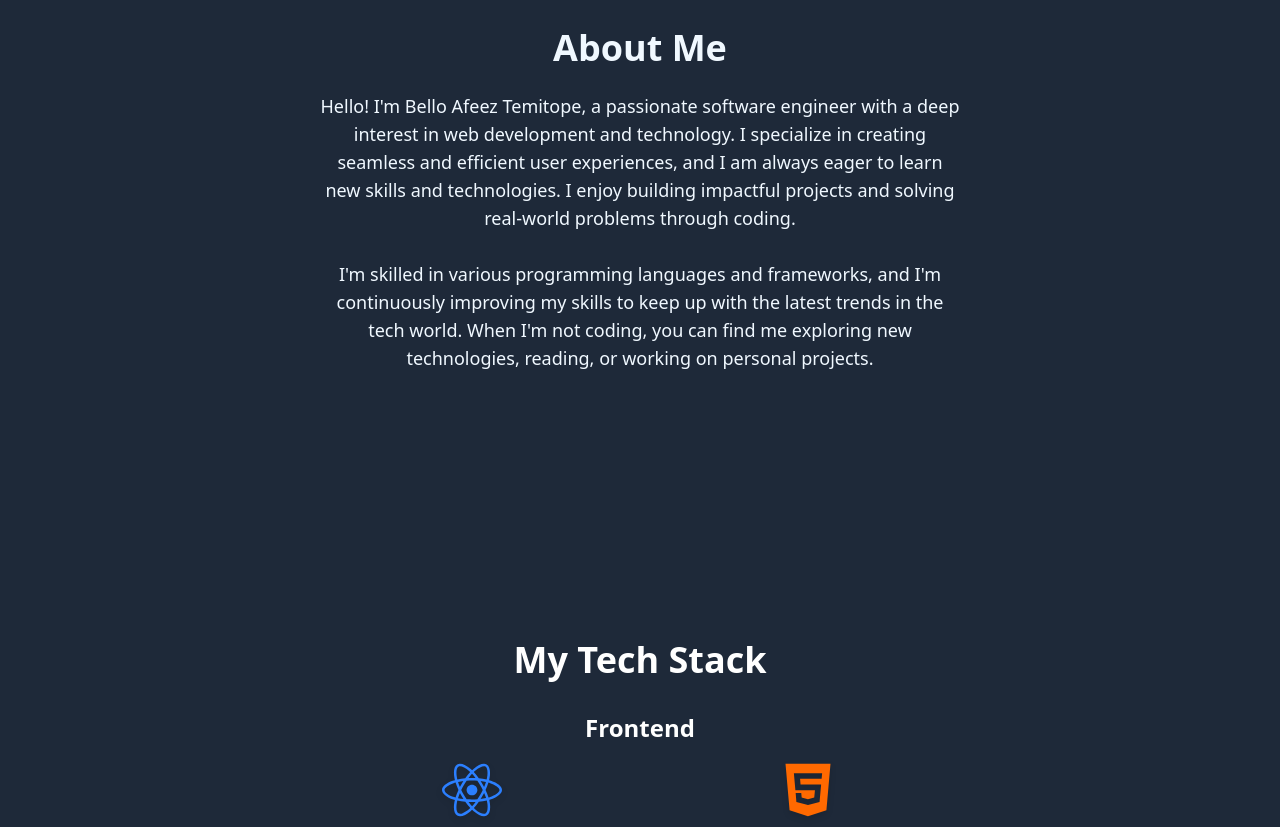
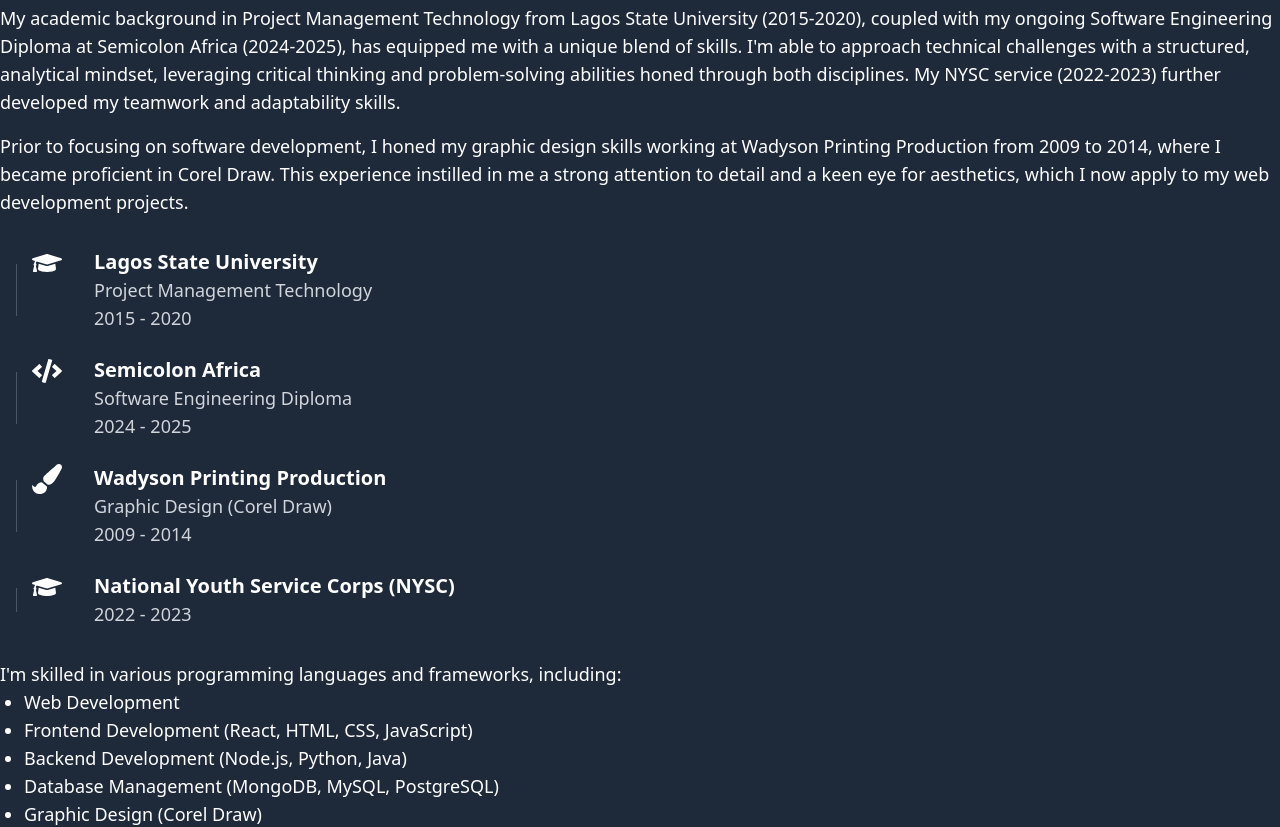
Before and after one commit to AfeezTemitope/Portfolioo, a React (Vite) app: page / in a window 1280 px wide. Shown: the part 1000-1827 px from the top of the page. Built offline with nearby package versions, Linux system fonts and the light colour scheme.

Commit message:
added education background to the div

```diff
--- a/src/App.tsx
+++ b/src/App.tsx
@@ -11,11 +11,9 @@ function App() {
     return (
         <div className="flex flex-col min-h-screen bg-gray-800 text-aliceblue">
             <NavBar />
-            <div >
-                {/*<div className="flex flex-col md:flex-row space-y-10 md:space-y-0 md:space-x-14 py-16 shadow-md items-center justify-center min-h-screen">*/}
-                    <Header />
-                    <AboutMe />
-                {/*</div>*/}
+            <div className="container mx-auto px-4 md:px-0"> {/* Added responsive container */}
+                <Header />
+                <AboutMe />
                 <Stack />
                 <Project />
             </div>
--- a/src/components/AboutMe.tsx
+++ b/src/components/AboutMe.tsx
@@ -1,57 +1,95 @@
-
-import { motion } from "framer-motion";
-import { useInView } from "react-intersection-observer";
+import { FaGraduationCap, FaCode, FaPaintBrush } from "react-icons/fa";
 
 const AboutMe = () => {
-    const { ref, inView } = useInView({ threshold: 0.5 });
-
-    const containerVariants = {
-        hidden: {},
-        visible: { transition: { staggerChildren: 0.3 } },
-    };
-
-    const headingVariants = {
-        hidden: { opacity: 0, y: -20 },
-        visible: { opacity: 1, y: 0, transition: { duration: 0.8, ease: "easeInOut" } },
-    };
-
-    const paragraphVariants = {
-        hidden: { opacity: 0, y: 20 },
-        visible: { opacity: 1, y: 0, transition: { duration: 0.8, ease: "easeInOut" } },
-    };
+    const educationData = [
+        {
+            icon: <FaGraduationCap className="text-3xl mr-4 text-white" />,
+            title: "Lagos State University",
+            subtitle: "Project Management Technology",
+            date: "2015 - 2020",
+        },
+        {
+            icon: <FaCode className="text-3xl mr-4 text-white" />,
+            title: "Semicolon Africa",
+            subtitle: "Software Engineering Diploma",
+            date: "2024 - 2025",
+        },
+        {
+            icon: <FaPaintBrush className="text-3xl mr-4 text-white" />,
+            title: "Wadyson Printing Production",
+            subtitle: "Graphic Design (Corel Draw)",
+            date: "2009 - 2014",
+        },
+        {
+            icon: <FaGraduationCap className="text-3xl mr-4 text-white" />,
+            title: "National Youth Service Corps (NYSC)",
+            subtitle: "",
+            date: "2022 - 2023",
+        },
+    ];
 
     return (
-        <motion.div
+        <div
             id="about"
-            className="flex flex-col justify-center items-center relative py-4 min-h-screen"
-            ref={ref}
-            variants={containerVariants}
-            initial="hidden"
-            animate={inView ? "visible" : "hidden"}
+            className="flex flex-col justify-center items-center relative py-10 min-h-screen bg-gray-800 text-white px-4 md:px-0"
         >
-            <motion.h2
+            <h2
                 className="text-4xl font-bold text-center mb-6"
-                variants={headingVariants}
             >
                 About Me
-            </motion.h2>
-            <motion.p
-                className="text-lg max-w-2xl text-center px-4"
-                variants={paragraphVariants}
-            >
+            </h2>
+            <div className="container mx-auto px-4 md:px-0">
+                <p className="text-lg mb-4">
                     Hello! I'm Bello Afeez Temitope, a passionate software engineer with a
                     deep interest in web development and technology. I specialize in
                     creating seamless and efficient user experiences, and I am always
                     eager to learn new skills and technologies. I enjoy building
                     impactful projects and solving real-world problems through coding.
-                <br />
-                <br />
-                I'm skilled in various programming languages and frameworks, and I'm
-                continuously improving my skills to keep up with the latest trends in
-                the tech world. When I'm not coding, you can find me exploring new
+                </p>
+
+                <p className="text-lg mb-4">
+                    My academic background in Project Management Technology from Lagos State University (2015-2020), coupled with my ongoing Software Engineering Diploma at Semicolon Africa (2024-2025), has equipped me with a unique blend of skills.  I'm able to approach technical challenges with a structured, analytical mindset, leveraging critical thinking and problem-solving abilities honed through both disciplines.  My NYSC service (2022-2023) further developed my teamwork and adaptability skills.
+                </p>
+
+                <p className="text-lg mb-4">
+                    Prior to focusing on software development, I honed my graphic design skills working at Wadyson Printing Production from 2009 to 2014, where I became proficient in Corel Draw. This experience instilled in me a strong attention to detail and a keen eye for aesthetics, which I now apply to my web development projects.
+                </p>
+
+                <div className="mt-8 relative">
+                    {educationData.map((item, index) => (
+                        <div
+                            key={index}
+                            className="flex items-start mb-6 relative pl-8"
+                        >
+                            <div className="absolute top-4 bottom-4 left-4 w-px bg-gray-600"></div>
+                            {item.icon}
+                            <div className="ml-4">
+                                <h3 className="text-xl font-semibold">{item.title}</h3>
+                                <p className="text-lg text-gray-300">{item.subtitle}</p>
+                                <p className="text-lg text-gray-300">{item.date}</p>
+                            </div>
+                        </div>
+                    ))}
+                </div>
+
+                <p className="text-lg mt-8">
+                    I'm skilled in various programming languages and frameworks, including:
+                </p>
+                <ul className="list-disc pl-6 text-lg mb-4">
+                    <li>Web Development</li>
+                    <li>Frontend Development (React, HTML, CSS, JavaScript)</li>
+                    <li>Backend Development (Node.js, Python, Java)</li>
+                    <li>Database Management (MongoDB, MySQL, PostgreSQL)</li>
+                    <li>Graphic Design (Corel Draw)</li>
+                    {/* Add more skills */}
+                </ul>
+
+                <p className="text-lg">
+                    When I'm not coding, you can find me exploring new
                     technologies, reading, or working on personal projects.
-            </motion.p>
-        </motion.div>
+                </p>
+            </div>
+        </div>
     );
 };
 
```
Lines whose indentation alone changed are shown as unchanged.
